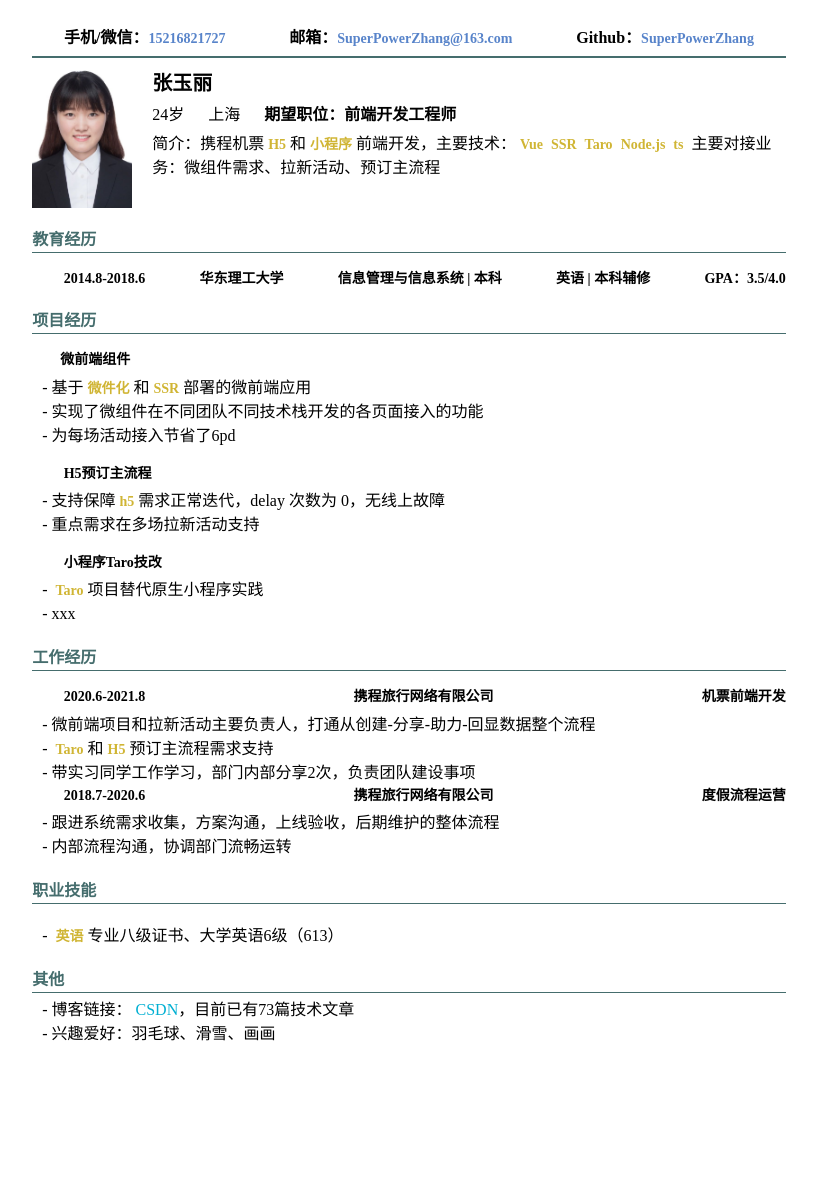
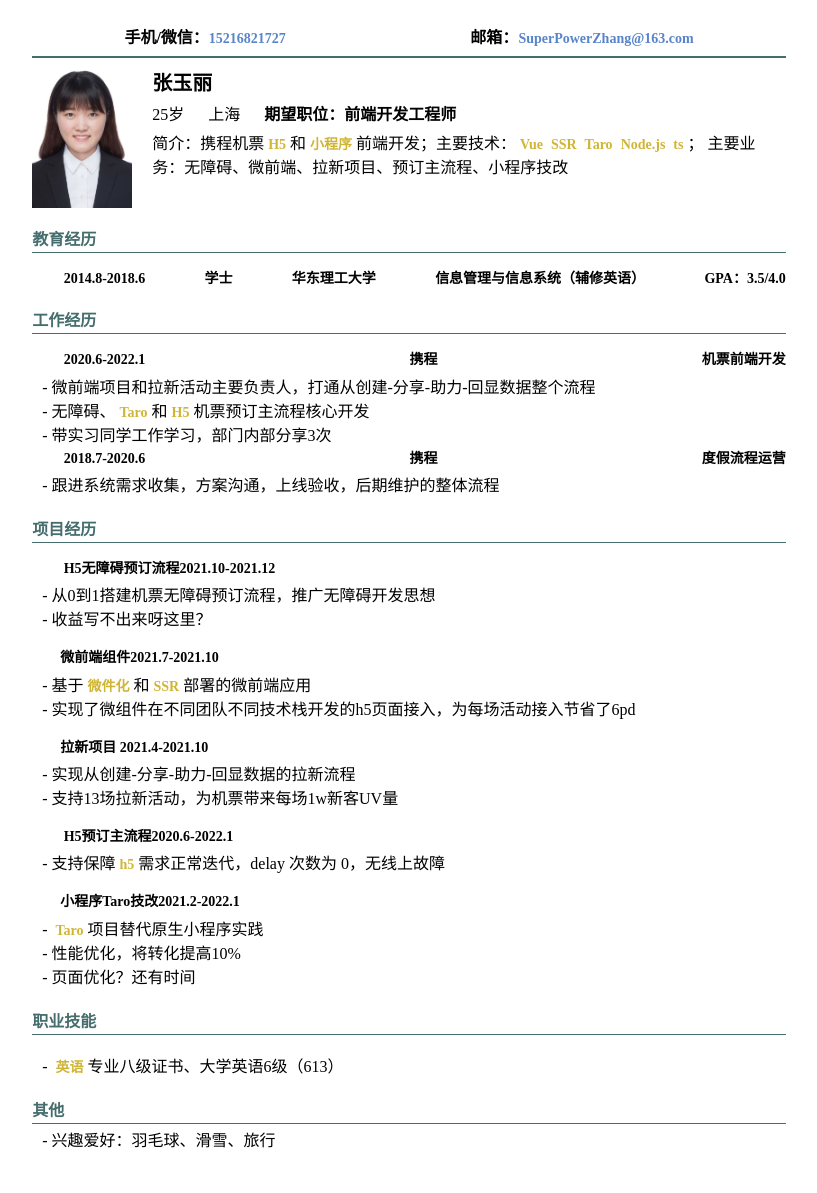
Before and after one commit to SuperPowerZhang/Personal, a website built with Parcel: page src/index.html in a window 1280 px wide. Shown: the whole page, without its empty margins (231-1048 px from the left). Before the commit the page ends 1086 px from the top, so only its background shows below. Built offline with nearby package versions, Linux system fonts and the light colour scheme.

Commit message:
update :

```diff
--- a/package.json
+++ b/package.json
@@ -3,8 +3,8 @@
   "version": "1.0.1",
   "main": "index.js",
   "scripts": {
-    "build": "rm -rf dist && parcel build src/index.html --no-minify  --public-url /",
-    "dev":"parcel watch src/index.html"
+    "build": "rm -rf dist && parcel build src/index.html --no-minify  --public-url  ./",
+    "dev": "parcel watch src/index.html   --public-url  ./"
   },
   "repository": "git@github.com:SuperPowerZhang/Personal.git",
   "author": "SuperPowerZhang <2285546178@qq.com>",
--- a/src/index.html
+++ b/src/index.html
@@ -6,8 +6,8 @@
   <meta name="viewport"
     content="width=device-width, initial-scale=1.0, minimum-scale=1.0, maximum-scale=1.0, user-scalable=no" />
   <title>个人简介</title>
-  <link rel="stylesheet" href="index.css" />
-  <link rel="stylesheet" href="init.css" />
+  <link rel="stylesheet" href="./index.css" />
+  <link rel="stylesheet" href="./init.css" />
 </head>
 
 <body>
@@ -16,24 +16,21 @@
     <li>
       <span>邮箱：</span><a href="mailto:SuperPowerZhang@163.com">SuperPowerZhang@163.com</a>
     </li>
-    <li>
-      <span>Github：</span><a target="_blank" href="https://github.com/SuperPowerZhang">SuperPowerZhang</a>
-    </li>
   </header>
   <section class="intro">
     <div class="img">
-      <img src="me.jpg" alt="证件照" />
+      <img src="./me.jpg" alt="证件照" />
     </div>
     <div class="info">
       <p class="name">张玉丽</p>
       <p class="basic">
-        <span>24岁</span>
+        <span>25岁</span>
         <span>上海</span>
         <span class="job">期望职位：前端开发工程师</span>
       </p>
       <p class="selfintro">
-        简介：携程机票<em>H5</em>和<em>小程序</em>前端开发，主要技术：<em>Vue</em><em>SSR</em><em>Taro</em><em>Node.js</em><em>ts</em>
-        主要对接业务：微组件需求、拉新活动、预订主流程
+        简介：携程机票<em>H5</em>和<em>小程序</em>前端开发；主要技术：<em>Vue</em><em>SSR</em><em>Taro</em><em>Node.js</em><em>ts</em>；
+        主要业务：无障碍、微前端、拉新项目、预订主流程、小程序技改
       </p>
     </div>
   </section>
@@ -46,11 +43,41 @@
             <h4>
               <span><svg class="icon" aria-hidden="true">
                   <use xlink:href="#icon-xuexiao"></use>
-                </svg> 2014.8-2018.6</span><span>华东理工大学</span>
-              <span>信息管理与信息系统 | 本科</span>
-              <span>英语 | 本科辅修</span>
+                </svg> 2014.8-2018.6</span><span>学士</span><span>华东理工大学</span>
+              <span>信息管理与信息系统（辅修英语）</span>
               <span>GPA：3.5/4.0</span>
             </h4>
+          </div>
+        </li>
+      </ul>
+    </div>
+  </section>
+  <section class="work">
+    <div class="header">工作经历</div>
+    <div class="body">
+      <ul>
+        <li>
+          <div class="content">
+            <h4><span><svg class="icon" aria-hidden="true">
+                  <use xlink:href="#icon-gongzuotai"></use>
+                </svg> 2020.6-2022.1</span>
+              <span>携程</span>
+              <span>机票前端开发</span>
+            </h4>
+            <div class="description">
+              <p><span>- 微前端项目和拉新活动主要负责人，打通从创建-分享-助力-回显数据整个流程</span></p>
+              <p><span>- 无障碍、<em>Taro</em>和<em>H5</em>机票预订主流程核心开发 </span></p>
+              <p><span>- 带实习同学工作学习，部门内部分享3次</span></p>
+            </div>
+            <h4><span><svg class="icon" aria-hidden="true">
+                  <use xlink:href="#icon-gongzuotai"></use>
+                </svg> 2018.7-2020.6</span>
+              <span>携程</span>
+              <span>度假流程运营</span>
+            </h4>
+            <div class="description">
+              <p><span>- 跟进系统需求收集，方案沟通，上线验收，后期维护的整体流程</span></p>
+            </div>
           </div>
         </li>
       </ul>
@@ -63,12 +90,35 @@
         <li>
           <div class="content">
             <h4><svg class="icon" aria-hidden="true">
+                <use xlink:href="#icon-huadian-xiangrikui"></use>
+              </svg> H5无障碍预订流程<span>2021.10-2021.12</span></h4>
+            <div class="description">
+              <p>- 从0到1搭建机票无障碍预订流程，推广无障碍开发思想</p>
+              <p>- 收益写不出来呀这里？</p>
+            </div>
+          </div>
+        </li>
+        <li>
+          <div class="content">
+            <h4><svg class="icon" aria-hidden="true">
                 <use xlink:href="#icon-zhangdan"></use>
-              </svg>微前端组件</h4>
+              </svg>微前端组件<span>2021.7-2021.10</span></h4>
             <div class="description">
               <p>- 基于<em>微件化</em>和<em>SSR</em>部署的微前端应用</p>
-              <p>- 实现了微组件在不同团队不同技术栈开发的各页面接入的功能 </p>
-              <p>- 为每场活动接入节省了6pd</p>
+              <p>- 实现了微组件在不同团队不同技术栈开发的h5页面接入，为每场活动接入节省了6pd</p>
+            </div>
+          </div>
+        </li>
+        <li>
+          <div class="content">
+            <h4><svg class="icon" aria-hidden="true">
+                <use xlink:href="#icon-zhangdan"></use>
+              </svg>拉新项目
+              <span>2021.4-2021.10</span>
+            </h4>
+            <div class="description">
+              <p>- 实现从创建-分享-助力-回显数据的拉新流程</p>
+              <p>- 支持13场拉新活动，为机票带来每场1w新客UV量</p>
             </div>
           </div>
         </li>
@@ -76,10 +126,9 @@
           <div class="content">
             <h4><svg class="icon" aria-hidden="true">
                 <use xlink:href="#icon-huadian-xiangrikui"></use>
-              </svg> H5预订主流程</h4>
+              </svg> H5预订主流程<span>2020.6-2022.1</span></h4>
             <div class="description">
               <p>- 支持保障<em>h5</em>需求正常迭代，delay 次数为 0，无线上故障</p>
-              <p>- 重点需求在多场拉新活动支持</p>
             </div>
           </div>
         </li>
@@ -87,43 +136,11 @@
           <div class="content">
             <h4><svg class="icon" aria-hidden="true">
                 <use xlink:href="#icon-face"></use>
-              </svg> 小程序Taro技改</h4>
+              </svg>小程序Taro技改<span>2021.2-2022.1</span></h4>
             <div class="description">
               <p>- <em>Taro</em>项目替代原生小程序实践</p>
-              <p>- xxx</p>
-            </div>
-          </div>
-        </li>
-      </ul>
-    </div>
-  </section>
-
-  <section class="work">
-    <div class="header">工作经历</div>
-    <div class="body">
-      <ul>
-        <li>
-          <div class="content">
-            <h4><span><svg class="icon" aria-hidden="true">
-                  <use xlink:href="#icon-gongzuotai"></use>
-                </svg> 2020.6-2021.8</span>
-              <span>携程旅行网络有限公司</span>
-              <span>机票前端开发</span>
-            </h4>
-            <div class="description">
-              <p><span>- 微前端项目和拉新活动主要负责人，打通从创建-分享-助力-回显数据整个流程</span></p>
-              <p><span>- <em>Taro</em>和<em>H5</em>预订主流程需求支持 </span></p>
-              <p><span>- 带实习同学工作学习，部门内部分享2次，负责团队建设事项</span></p>
-            </div>
-            <h4><span><svg class="icon" aria-hidden="true">
-                  <use xlink:href="#icon-gongzuotai"></use>
-                </svg> 2018.7-2020.6</span>
-              <span>携程旅行网络有限公司</span>
-              <span>度假流程运营</span>
-            </h4>
-            <div class="description">
-              <p><span>- 跟进系统需求收集，方案沟通，上线验收，后期维护的整体流程</span></p>
-              <p><span>- 内部流程沟通，协调部门流畅运转</span></p>
+              <p>- 性能优化，将转化提高10%</p>
+              <p>- 页面优化？还有时间</p>
             </div>
           </div>
         </li>
@@ -149,17 +166,11 @@
     <div class="body">
       <div class="content">
         <div class="description">
-          <p>- 博客链接：<a href="https://blog.csdn.net/qq_40029828" target="_blank">
-              CSDN</a>，目前已有73篇技术文章
-            </a></p>
-          <!-- <p>- 代码管理：<a href="https://github.com/SuperPowerZhang?tab=repositories" target="_blank">
-              Github</a>，过去3个月有300次提交
-            </a></p> -->
-          <p>- 兴趣爱好：羽毛球、滑雪、画画</p>
+          <p>- 兴趣爱好：羽毛球、滑雪、旅行</p>
         </div>
       </div>
     </div>
   </section>
-  <script type="text/javascript" src="index.js"></script>
+  <script type="text/javascript" src="./index.js"></script>
   <script type="text/javascript" src="//at.alicdn.com/t/font_2256030_rjbgvtew9q.js"></script>
 </body>
```
